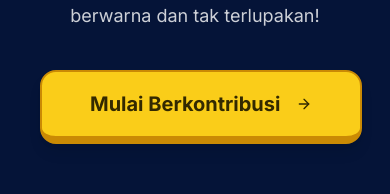
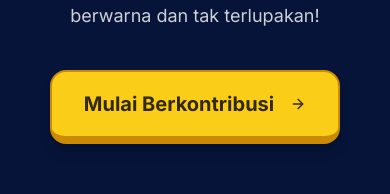
Before and after one commit to WeplyStudio/osis, a Next.js app: page / in a window 390 px wide. Shown: the part 507-701 px from the top of the page. Built offline with nearby package versions, Linux system fonts and the light colour scheme.

Commit message:
kenapa kalau di mobile, lebar button nya melebihi lebar card????????????

```diff
--- a/src/app/(app)/page.tsx
+++ b/src/app/(app)/page.tsx
@@ -65,7 +65,7 @@ export default function LandingPage() {
           <p className="max-w-3xl mx-auto text-lg md:text-xl text-white/80 mb-10">
             Pusat semua kegiatan, acara seru, dan ide-ide cemerlang OSIS. Ayo buat kehidupan sekolah lebih berwarna dan tak terlupakan!
           </p>
-          <Button asChild size="lg" className="bg-primary text-primary-foreground hover:bg-primary/90 font-bold text-xl py-8 px-12 rounded-2xl border-2 border-b-8 border-yellow-600 shadow-lg transition-transform hover:scale-105 hover:-translate-y-1">
+          <Button asChild size="lg" className="bg-primary text-primary-foreground hover:bg-primary/90 font-bold text-xl py-8 px-8 md:px-12 rounded-2xl border-2 border-b-8 border-yellow-600 shadow-lg transition-transform hover:scale-105 hover:-translate-y-1">
             <Link href="/ideas">
               Mulai Berkontribusi <ArrowRight className="ml-2 h-6 w-6" />
             </Link>
@@ -204,7 +204,7 @@ export default function LandingPage() {
           <p className="max-w-2xl mx-auto text-lg text-white/80 mb-8">
             Punya semangat untuk memajukan sekolah? Ingin belajar berorganisasi dan bikin acara keren? Tunggu apa lagi? Gabung bersama kami di OSIS!
           </p>
-          <Button size="lg" className="bg-primary text-primary-foreground hover:bg-primary/90 font-bold text-xl py-8 px-12 rounded-2xl border-2 border-b-8 border-yellow-600 shadow-lg transition-transform hover:scale-105 hover:-translate-y-1">
+          <Button size="lg" className="bg-primary text-primary-foreground hover:bg-primary/90 font-bold text-xl py-8 px-8 md:px-12 rounded-2xl border-2 border-b-8 border-yellow-600 shadow-lg transition-transform hover:scale-105 hover:-translate-y-1">
               Daftar Sekarang <PlusCircle className="ml-2 h-6 w-6" />
           </Button>
         </section>
```
